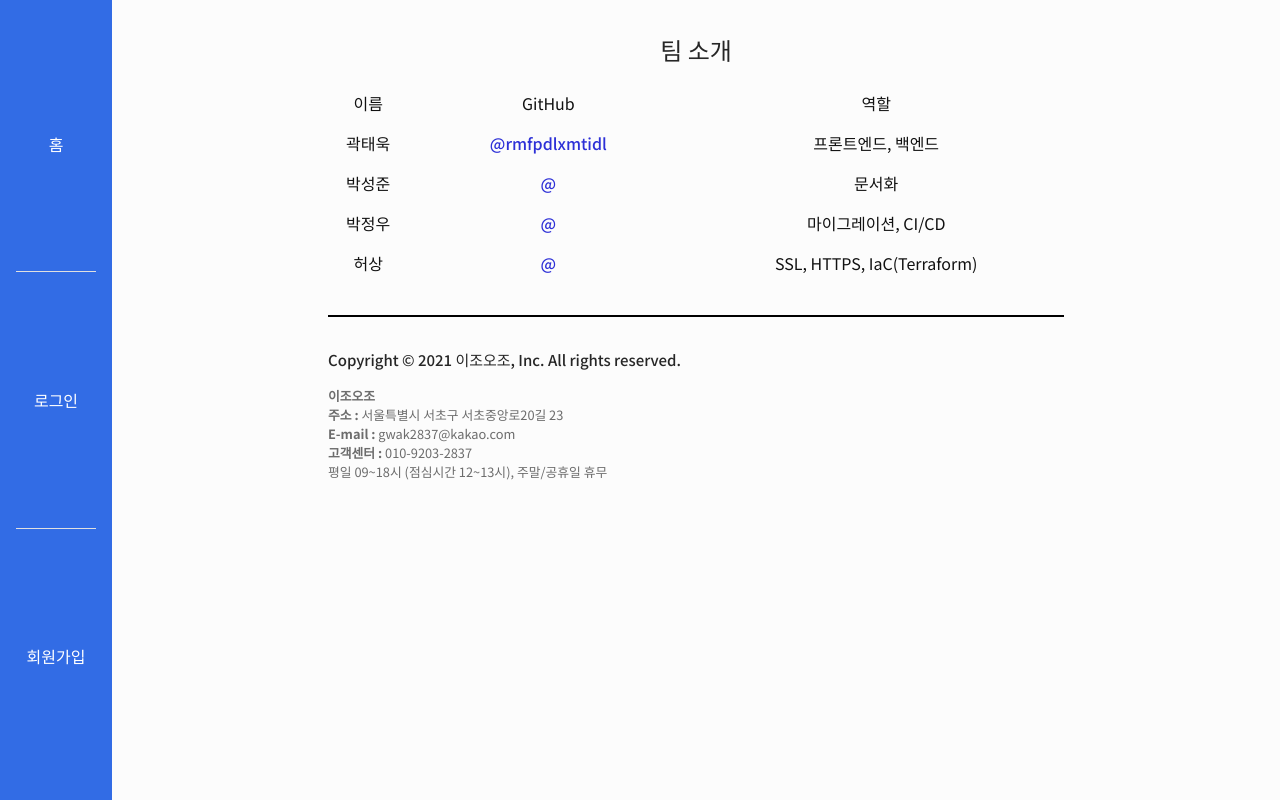
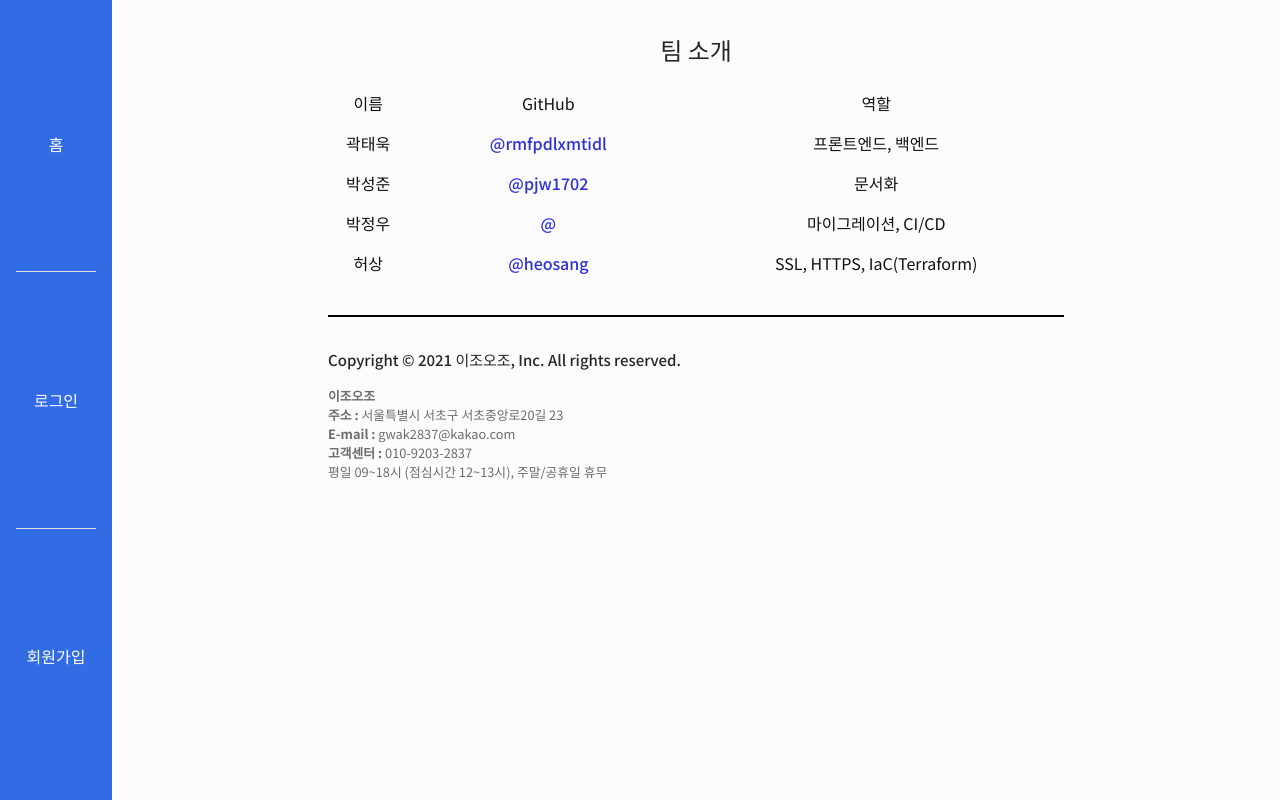
Before and after one commit to gwak2837/kubernetes-cloud, a Next.js app: page /about in a window 1280 px wide. Built offline with nearby package versions, Linux system fonts and the light colour scheme; no server answers.

Commit message:
Update about.tsx

```diff
--- a/src/pages/about.tsx
+++ b/src/pages/about.tsx
@@ -62,8 +62,8 @@
           <tr>
             <td>박성준</td>
             <td>
-              <a href="https://github.com/" target="_blank" rel="noreferrer">
-                @
+              <a href="https://github.com/pjw1702" target="_blank" rel="noreferrer">
+                @pjw1702
               </a>
             </td>
             <td>문서화</td>
@@ -80,8 +80,8 @@
           <tr>
             <td>허상</td>
             <td>
-              <a href="https://github.com/" target="_blank" rel="noreferrer">
-                @
+              <a href="https://github.com/heosang" target="_blank" rel="noreferrer">
+                @heosang
               </a>
             </td>
             <td>SSL, HTTPS, IaC(Terraform)</td>
```
